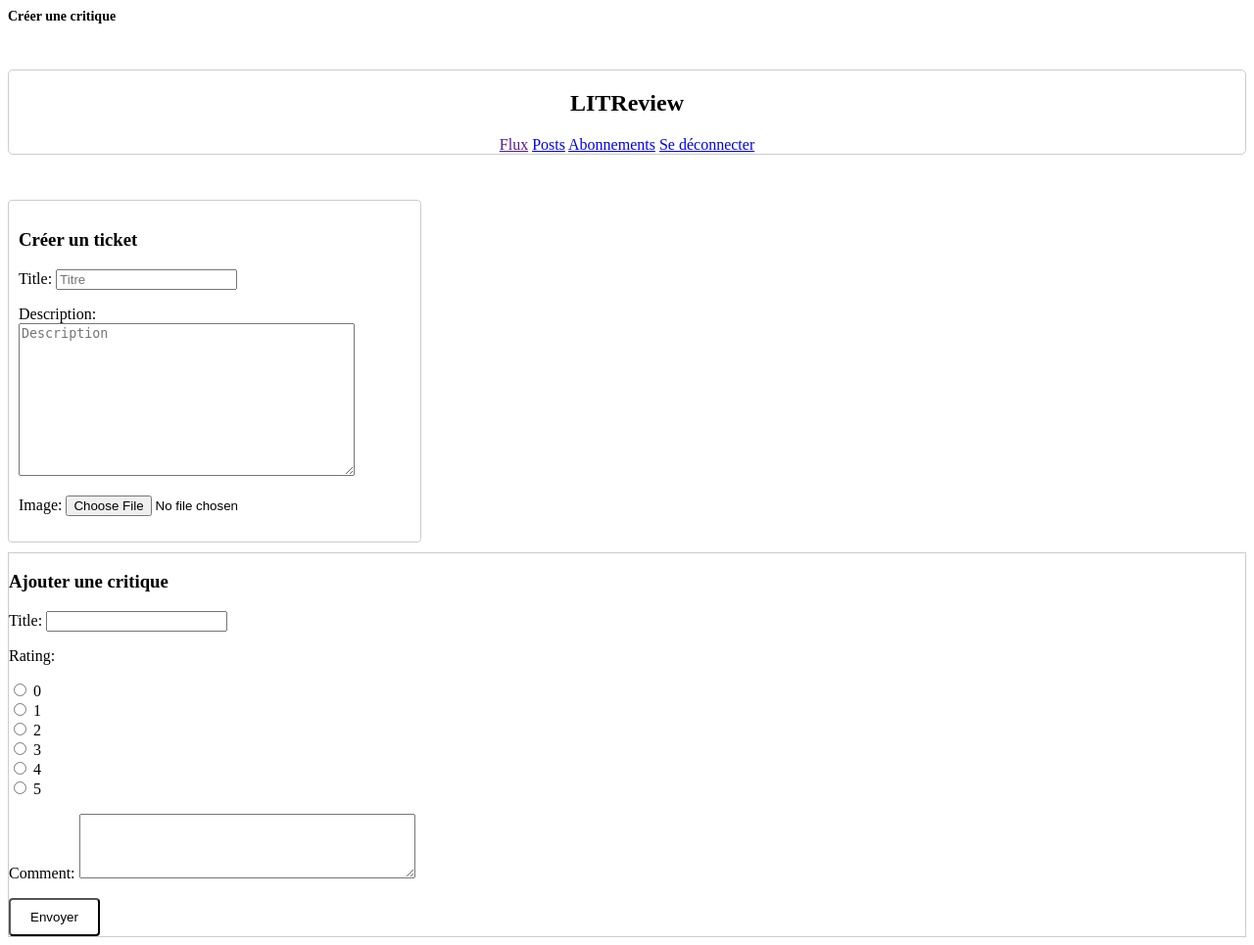
After one commit to CharkaouiSalwa/Projet_9_Django, a Django app: page /create_ticket_review/ in a window 1280 px wide. The commit adds this page. Shown: the whole page at 98% size. Run offline with Django 4.2, Linux system fonts and the light colour scheme.

Commit message:
add function create_ticket_review

```diff
--- a/project/code_apps/authentification/static/style.css
+++ b/project/code_apps/authentification/static/style.css
@@ -160,7 +160,6 @@
   padding: 10px;
   margin-bottom: 10px;
   width: 400px;
-
 }
 
 .ticket h2 {
--- /dev/null
+++ b/project/code_apps/authentification/templates/create_ticket_review.html
@@ -0,0 +1,34 @@
+{% load static %}
+
+<!DOCTYPE html>
+<html>
+<head>
+    <title>Créer une critique</title>
+    <link rel="stylesheet" type="text/css" href="{% static 'style.css' %}">
+</head>
+<body>
+    <h1 class="page-title">Créer une critique</h1>
+    <div class="container">
+        <h2 class="form-title">LITReview</h2>
+        <a href="">Flux</a>
+        <a href="{% url 'user_tickets' %}">Posts</a>
+        <a href="{% url 'search' %}">Abonnements</a>
+        <a href="{% url 'logout' %}">Se déconnecter</a>
+    </div>
+    <div class="ticket">
+        <h3>Créer un ticket</h3>
+        <form class="ticket-form" method="post" enctype="multipart/form-data">
+            {% csrf_token %}
+            {{ ticket_form.as_p }}
+        </form>
+    </div>
+    <div class="review" style="border: 1px solid #ccc">
+        <h3>Ajouter une critique</h3>
+        <form class="review-form" method="post">
+            {% csrf_token %}
+            {{ review_form.as_p }}
+            <button class="my-button" type="submit">Envoyer </button>
+        </form>
+    </div>
+</body>
+</html>
--- a/project/code_apps/forms.py
+++ b/project/code_apps/forms.py
@@ -10,6 +10,7 @@ class TicketForm(forms.ModelForm):
             'description': forms.Textarea(attrs={'placeholder': 'Description'}),
         }
 
+
 class ReviewForm(forms.ModelForm):
     RATING_CHOICES = [(str(i), str(i)) for i in range(6)]
 
--- a/project/code_apps/views.py
+++ b/project/code_apps/views.py
@@ -106,8 +106,6 @@ def user_tickets(request):
     tickets = Ticket.objects.filter(user=request.user)
     # Récupérer les critiques associées aux tickets de l'utilisateur
     reviews = Review.objects.filter(ticket__in=tickets)
-
-
     return render(request, 'user_tickets.html', {'tickets': tickets, 'reviews': reviews})
 @login_required
 def create_ticket(request):
--- a/project/project/urls.py
+++ b/project/project/urls.py
@@ -12,8 +12,6 @@ urlpatterns = [
     path('register/', register_view, name='register'),
     path('search/', search, name='search'),
     path('unsubscribe/<int:user_id>/', unsubscribe, name='unsubscribe'),
-
-
     path('create_ticket/', create_ticket, name='create_ticket'),
     path('update_ticket/<int:ticket_id>/', update_ticket, name='update_ticket'),
     path('logout/', logout_view, name='logout'),
```
Also changed, not shown: project/code_apps/authentification/templates/delete_ticket.html (added, +18 -0 lines), project/code_apps/authentification/templates/user_tickets.html (added, +43 -0 lines).
